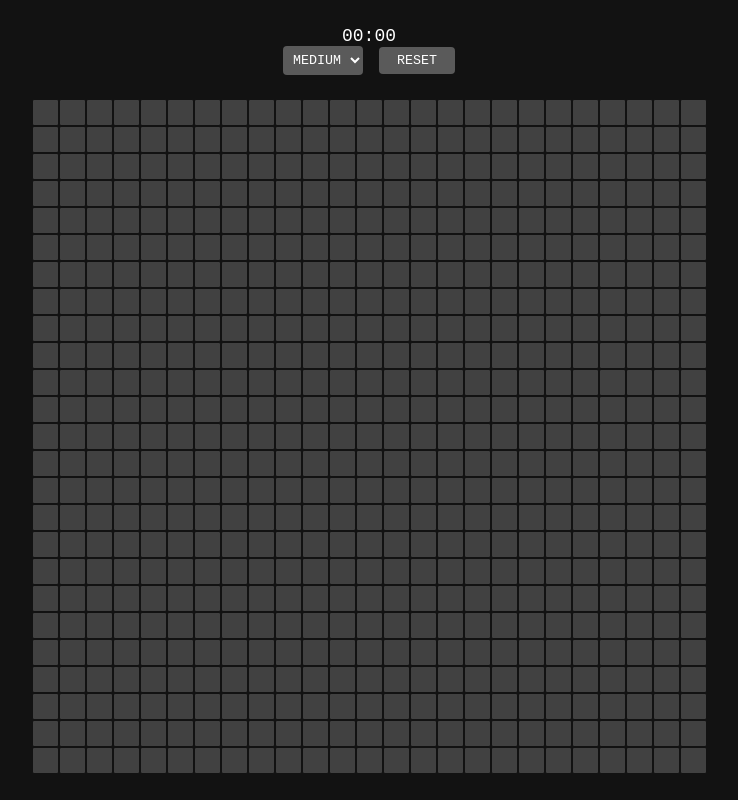
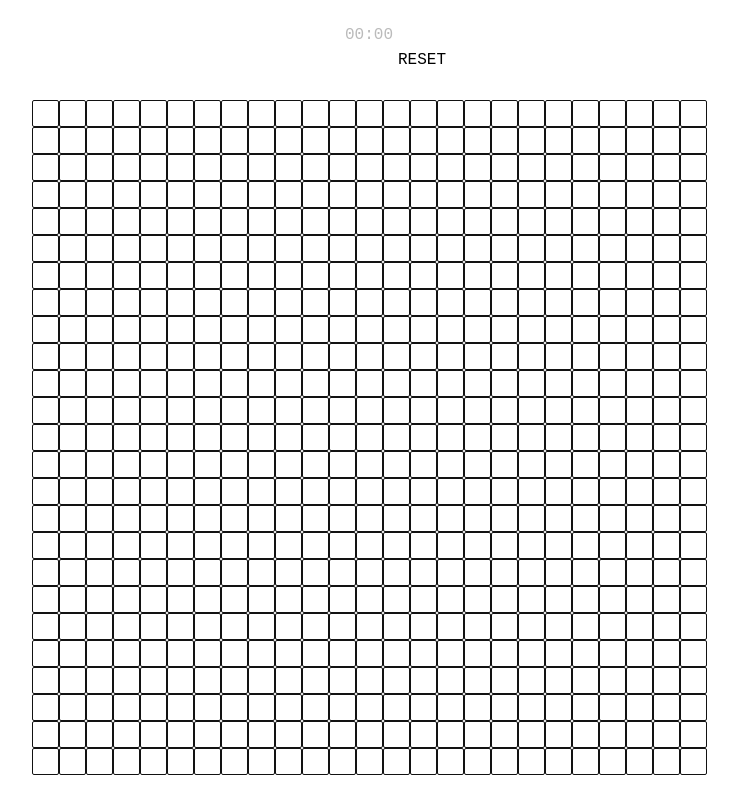
Before and after one commit to JakeKo/sweep, a React (Create React App) app: page / in a window 1280 px wide. Shown: the whole page, without its empty margins (271-1009 px from the left). Built offline with nearby package versions, Linux system fonts and the light colour scheme.

Commit message:
Implemented rudimentary style provider

```diff
--- a/package.json
+++ b/package.json
@@ -4,6 +4,7 @@
   "private": true,
   "homepage": "https://jakeko.github.io/sweep",
   "dependencies": {
+    "@callstack/react-theme-provider": "^2.1.0",
     "@testing-library/jest-dom": "^4.2.4",
     "@testing-library/react": "^9.5.0",
     "@testing-library/user-event": "^7.2.1",
--- a/src/App/App.css
+++ b/src/App/App.css
@@ -2,19 +2,3 @@ html, body {
   padding: 0;
   margin: 0;
 }
-
-.app {
-  width: 100vw;
-  height: 100vh;
-  display: flex;
-  flex-direction: column;
-  justify-content: center;
-  align-items: center;
-  background: #121212;
-}
-
-.game-timer {
-  color: white;
-  font-family: monospace;
-  font-size: 18px;
-}
--- a/src/App/App.js
+++ b/src/App/App.js
@@ -4,8 +4,21 @@ import GameControls from '../GameControls/GameControls';
 import Board from '../Board/Board';
 import GameEndAlert from '../GameEndAlert/GameEndAlert';
 import { formatTimerDisplay, BOARD_PARAMETERS, BOARD_STATE } from '../utilities';
+import { ThemeProvider, themes, getStyles } from '../theming';
 
-export default class App extends React.Component {
+const customStyles = (theme, baseStyles) => ({
+    app: {
+        ...baseStyles.flexColCC,
+        width: '100vw',
+        height: '100vh'
+    },
+    gameTimer: {
+        color: theme.color.primary.darker,
+        ...baseStyles.fontBody
+    }
+});
+
+class App extends React.Component {
     constructor(props) {
         super(props);
 
@@ -14,7 +27,8 @@ export default class App extends React.Component {
             boardId: Math.random(),
             boardState: BOARD_STATE.CONTINUE,
             timer: 0,
-            timerLoop: undefined
+            timerLoop: undefined,
+            theme: themes['light']
         };
     }
 
@@ -65,16 +79,21 @@ export default class App extends React.Component {
     }
 
     render = () => {
-        const { difficulty, boardId, boardState, timer } = this.state;
+        const { difficulty, boardId, boardState, timer, theme } = this.state;
         const { height, width, mineCount } = BOARD_PARAMETERS[difficulty];
+        const { app, gameTimer } = getStyles(theme, customStyles);
 
         return (
-            <div className='app'>
-                <div className='game-timer'>{formatTimerDisplay(timer)}</div>
-                <GameControls difficulty={difficulty} changeGameDifficulty={this.changeGameDifficulty} resetGame={this.resetGame} />
-                <Board id={boardId} height={height} width={width} mineCount={mineCount} emitBoardState={this.respondToBoardState} />
-                {boardState !== BOARD_STATE.CONTINUE && <GameEndAlert boardState={boardState} timerValue={timer} resetGame={this.resetGame} />}
-            </div>
+            <ThemeProvider theme={theme}>
+                <div style={app}>
+                    <div style={gameTimer}>{formatTimerDisplay(timer)}</div>
+                    <GameControls difficulty={difficulty} changeGameDifficulty={this.changeGameDifficulty} resetGame={this.resetGame} />
+                    <Board id={boardId} height={height} width={width} mineCount={mineCount} emitBoardState={this.respondToBoardState} />
+                    {boardState !== BOARD_STATE.CONTINUE && <GameEndAlert boardState={boardState} timerValue={timer} resetGame={this.resetGame} />}
+                </div>
+            </ThemeProvider>
         );
     }
 };
+
+export default App;
--- a/src/Board/Board.css
+++ /dev/null
@@ -1,23 +0,0 @@
-.board {
-    display: flex;
-}
-
-.column {
-    display: flex;
-    flex-direction: column;
-}
-
-.cell {
-    height: 25px;
-    width: 25px;
-    border: 1px solid #121212;
-    display: inline-block;
-    display: flex;
-    justify-content: center;
-    align-items: center;
-    font-family: monospace;
-    font-weight: bold;
-    font-size: 18px;
-    border-radius: 2px;
-    cursor: pointer;
-}
--- a/src/Board/Board.js
+++ b/src/Board/Board.js
@@ -1,10 +1,10 @@
 import React from 'react';
-import './Board.css';
+import HiddenCell from '../HiddenCell/HiddenCell';
 import RevealedCell from '../RevealedCell/RevealedCell';
-import HiddenCell from '../HiddenCell/HiddenCell';
+import { getStyles, withTheme } from '../theming';
 import { BOARD_STATE } from '../utilities';
 
-export default class Board extends React.Component {
+class Board extends React.Component {
     constructor(props) {
         super(props);
         this.state = this.initializeBoard(props);
@@ -109,16 +109,20 @@ export default class Board extends React.Component {
     }
 
     render = () => {
+        const { flexRow, flexCol } = getStyles(this.props.theme);
+
         return (
-            <div className='board'>
+            <div style={flexRow}>
                 {this.state.matrix.map(column =>
-                    <div className='column' key={Math.random()}>
-                        {column.map(cell => cell.isRevealed ?
-                            <RevealedCell key={Math.random()} isMine={cell.isMine} mineCount={cell.mineCount} /> :
-                            <HiddenCell key={Math.random()} x={cell.x} y={cell.y} isFlagged={cell.isFlagged} revealCell={this.revealCell} toggleFlagCell={this.toggleFlagCell} />)}
+                    <div style={flexCol} key={Math.random()}>
+                        {column.map(cell => cell.isRevealed
+                            ? <RevealedCell key={Math.random()} {...cell} />
+                            : <HiddenCell key={Math.random()} {...cell} revealCell={this.revealCell} toggleFlagCell={this.toggleFlagCell} />)}
                     </div>
                 )}
             </div>
         );
     }
 };
+
+export default withTheme(Board);
--- a/src/GameControls/GameControls.css
+++ /dev/null
@@ -1,47 +0,0 @@
-.game-controls {
-    margin-bottom: 24px;
-    font-size: 16px;
-}
-
-.game-difficulty {
-    border: none;
-    outline: none;
-    font-family: monospace;
-    background-color: rgba(255, 255, 255, 0.3);
-    color: white;
-    padding: 6px;
-    margin: 0 8px;
-    cursor: pointer;
-    border-radius: 4px;
-}
-
-.game-difficulty option {
-    background-color: #121212;
-    border: none;
-    outline: none;
-    cursor: pointer;
-}
-
-.game-difficulty:after {
-    width: 0;
-    height: 0;
-    border-left: 6px solid transparent;
-    border-right: 6px solid transparent;
-    border-top: 6px solid white;
-    position: absolute;
-    top: 40%;
-    right: 5px;
-    content: "";
-}
-
-.game-reset {
-    background: rgba(255, 255, 255, 0.3);
-    border: none;
-    outline: none;
-    font-family: monospace;
-    color: white;
-    padding: 6px 18px;
-    margin: 0 8px;
-    cursor: pointer;
-    border-radius: 4px;
-}
--- a/src/GameControls/GameControls.js
+++ b/src/GameControls/GameControls.js
@@ -1,19 +1,68 @@
 import React from 'react';
-import './GameControls.css';
+import { getStyles, withTheme } from '../theming';
 
-export default class GameControls extends React.Component {
+const customStyles = (theme, baseStyles) => ({
+    controls: {
+        marginBottom: '24px',
+        ...baseStyles.fontBody
+    },
+    diff: {
+        border: 'none',
+        outline: 'none',
+        ...baseStyles.fontBody,
+        background: 'rgba(255, 255, 255, 0.3)',
+        color: theme.color.primary.lighter,
+        padding: '6px',
+        margin: '0 8px',
+        cursor: 'pointer',
+        borderRadius: '4px',
+        '&:after': {
+            width: 0,
+            height: 0,
+            borderLeft: '6px solid transparent',
+            borderRight: '6px solid transparent',
+            borderTop: '6px solid white',
+            position: 'absolute',
+            top: '40%',
+            right: '5px',
+            content: ''
+        }
+    },
+    opt: {
+        background: '#121212',
+        border: 'none',
+        outline: 'none',
+        cursor: 'pointer'
+    },
+    reset: {
+        background: 'rgba(255, 255, 255, 0.3)',
+        border: 'none',
+        outline: 'none',
+        ...baseStyles.fontBody,
+        color: theme.color.primary.lightest,
+        padding: '6px 18px',
+        margin: '0 8px',
+        cursor: 'pointer',
+        borderRadius: '4px'
+    }
+});
+
+class GameControls extends React.Component {
     render = () => {
-        const { difficulty, changeGameDifficulty, resetGame } = this.props;
+        const { difficulty, changeGameDifficulty, resetGame, theme } = this.props;
+        const { controls, diff, opt, reset } = getStyles(theme, customStyles);
 
         return (
-            <form className='game-controls'>
-                <select className='game-difficulty' value={difficulty} onChange={changeGameDifficulty}>
-                    <option value='easy'>EASY</option>
-                    <option value='medium'>MEDIUM</option>
-                    <option value='hard'>HARD</option>
+            <form style={controls}>
+                <select style={diff} value={difficulty} onChange={changeGameDifficulty}>
+                    <option style={opt} value='easy'>EASY</option>
+                    <option style={opt} value='medium'>MEDIUM</option>
+                    <option style={opt} value='hard'>HARD</option>
                 </select>
-                <button className='game-reset' onClick={resetGame}>RESET</button>
+                <button style={reset} onClick={resetGame}>RESET</button>
             </form>
         );
     }
 }
+
+export default withTheme(GameControls);
--- a/src/GameEndAlert/GameEndAlert.js
+++ b/src/GameEndAlert/GameEndAlert.js
@@ -1,19 +1,52 @@
 import React from 'react';
-import './GameEndAlert.css';
-import { formatTimerDisplay, BOARD_STATE } from '../utilities';
+import { getStyles, withTheme } from '../theming';
+import { BOARD_STATE, formatTimerDisplay } from '../utilities';
 
-export default class GameEndAlert extends React.Component {
+const customStyles = (theme, baseStyles) => ({
+    background: {
+        position: 'absolute',
+        width: '100vw',
+        height: '100vh',
+        zIndex: 1,
+        background: 'rgba(0, 0, 0, 0.4)'
+    },
+    alert: {
+        position: 'absolute',
+        ...baseStyles.flexColCC,
+        color: theme.color.primary.standard,
+        ...baseStyles.fontBody,
+        zIndex: 2,
+        textAlign: 'center'
+    },
+    acknowledgement: {
+        border: 'none',
+        outline: 'none',
+        color: '#151515',
+        ...baseStyles.fontBody,
+        background: theme.color.primary.lightest,
+        padding: '8px 48px',
+        marginTop: '24px',
+        borderRadius: '4px',
+        cursor: 'pointer'
+    }
+});
+
+class GameEndAlert extends React.Component {
     render = () => {
-        const { boardState, timerValue, resetGame } = this.props;
+        const { boardState, timerValue, resetGame, theme } = this.props;
+        const { background, alert, acknowledgement } = getStyles(theme, customStyles);
+
         return (
             <React.Fragment>
-                <div className='game-end-background'></div>
-                <form className='game-end-alert'>
+                <div style={background}></div>
+                <form style={alert}>
                     {boardState === BOARD_STATE.WIN ? 'You won!' : 'Game over.'}<br />
                     Game time: {formatTimerDisplay(timerValue)}
-                    <button className='game-end-acknowledgement' onClick={resetGame}>RESET</button>
+                    <button style={acknowledgement} onClick={resetGame}>RESET</button>
                 </form>
             </React.Fragment>
         )
     }
 }
+
+export default withTheme(GameEndAlert);
--- a/src/HiddenCell/HiddenCell.js
+++ b/src/HiddenCell/HiddenCell.js
@@ -1,7 +1,28 @@
 import React from 'react';
-import './HiddenCell.css';
+import { withTheme, getStyles } from '../theming';
 
-export default class HiddenCell extends React.Component {
+const customStyles = (theme, baseStyles) => ({
+    cell: {
+        height: '25px',
+        width: '25px',
+        border: '1px solid #121212',
+        ...baseStyles.flexRowCC,
+        ...baseStyles.fontBody,
+        borderRadius: '2px',
+        cursor: 'pointer'
+    },
+    hidden: {
+        background: 'rgba(255, 255, 255, 0.2)',
+        '&:hover': {
+            background: 'rgba(255, 255, 255, 0.3)'
+        }
+    },
+    flagged: {
+        color: theme.color.primary.standard
+    }
+});
+
+class HiddenCell extends React.Component {
     onClickHandler = event => {
         event.preventDefault();
 
@@ -10,21 +31,17 @@ export default class HiddenCell extends React.Component {
         else if (event.type === 'click' && !isFlagged) revealCell(x, y);
     }
 
-    evaluateCellClass = () => {
-        return ['cell', 'cell-hidden', this.props.isFlagged ? 'cell-flagged' : ''].join(' ');
-    }
-
-    evaluteCellContent = () => {
-        return this.props.isFlagged ? 'X' : '';
-    }
-
     render = () => {
+        const { theme, isFlagged } = this.props;
+        const { cell, hidden, flagged } = getStyles(theme, customStyles);
         return (
             <div
-                className={this.evaluateCellClass()}
+                style={{ ...cell, ...hidden, ...(isFlagged ? flagged: {})}}
                 onClick={this.onClickHandler}
                 onContextMenu={this.onClickHandler}
-            >{this.evaluteCellContent()}</div>
+            >{isFlagged ? 'X' : ''}</div>
         );
     }
 }
+
+export default withTheme(HiddenCell);
--- a/src/RevealedCell/RevealedCell.js
+++ b/src/RevealedCell/RevealedCell.js
@@ -1,18 +1,61 @@
 import React from 'react';
 import './RevealedCell.css';
+import { withTheme, getStyles } from '../theming';
 
-export default class Cell extends React.Component {
-    evaluateCellClass = () => {
-        return ['cell', 'cell-revealed', this.props.isMine ? 'cell-mine' : `cell-value-${this.props.mineCount}`].join(' ');
-    }
+const colors = {
+    1: 'blue',
+    2: 'green',
+    3: 'red',
+    4: 'indigo',
+    5: 'purple',
+    6: 'teal',
+    7: 'black',
+    8: 'grey'
+};
+const customStyles = (theme, baseStyles) => ({
+    cell: {
+        height: '25px',
+        width: '25px',
+        border: '1px solid #121212',
+        ...baseStyles.flexRowCC,
+        ...baseStyles.fontBody,
+        borderRadius: '2px',
+        cursor: 'pointer'
+    },
+    revealed: {
+        background: 'rgba(255, 255, 255, 0.08)',
+        '&:hover': {
+            background: 'rgba(255, 255, 255, 0.15)'
+        }
+    },
+    mine: {
+        background: '#F06543',
+        color: theme.color.primary.lightest
+    },
+    cellValue: value => ({
+        color: colors[value]
+    })
+});
 
+class Cell extends React.Component {
     evaluteCellContent = () => {
-        return this.props.isMine ? 'M' : (this.props.mineCount > 0 ? this.props.mineCount : '');
+        const { isMine, mineCount } = this.props;
+        return isMine ? 'M' : (mineCount > 0 ? mineCount : '');
     }
 
     render = () => {
+        const { isMine, mineCount, theme } = this.props;
+        const { cell, revealed, mine, cellValue } = getStyles(theme, customStyles);
+        const style = {
+            ...cell,
+            ...revealed,
+            ...(isMine ? mine : cellValue(mineCount))
+        };
+
         return (
-            <div className={this.evaluateCellClass()}>{this.evaluteCellContent()}</div>
+            <div style={style}>{this.evaluteCellContent()}</div>
         );
     }
 }
+
+export default withTheme(Cell);
--- /dev/null
+++ b/src/theming.js
@@ -0,0 +1,185 @@
+import { createTheming } from '@callstack/react-theme-provider';
+
+const themes = {
+    'light': {
+        color: {
+            primary: {
+                darker: '#BBBBBB',
+                standard: '#DDDDDD',
+                lighter: '#FFFFFF'
+            }
+        },
+        font: {
+            body: {
+                typeface: 'monospace',
+                weigth: 'standard',
+                size: '1rem'
+            }
+        }
+    },
+    'dark': {
+
+    },
+    'high-contrast': {
+
+    }
+};
+
+const { ThemeProvider, withTheme } = createTheming(themes['light']);
+
+const getStyles = (theme, customStyles = () => ({})) => {
+    const flexRow = {
+        display: 'flex',
+        flexDirection: 'row'
+    };
+
+    const flexCol = {
+        display: 'flex',
+        flexDirection: 'column'
+    };
+
+    const flexRowTL = {
+        ...flexRow,
+        justifyContent: 'flex-start',
+        alignItems: 'flex-start'
+    };
+
+    const flexRowTC = {
+        ...flexRow,
+        justifyContent: 'center',
+        alignItems: 'flex-start'
+    };
+
+    const flexRowTR = {
+        ...flexRow,
+        justifyContent: 'flex-end',
+        alignItems: 'flex-start'
+    };
+
+    const flexRowCL = {
+        ...flexRow,
+        justifyContent: 'flex-start',
+        alignItems: 'center'
+    };
+
+    const flexRowCC = {
+        ...flexRow,
+        justifyContent: 'center',
+        alignItems: 'center'
+    };
+
+    const flexRowCR = {
+        ...flexRow,
+        justifyContent: 'flex-end',
+        alignItems: 'center'
+    };
+
+    const flexRowBL = {
+        ...flexRow,
+        justifyContent: 'flex-start',
+        alignItems: 'flex-end'
+    };
+
+    const flexRowBC = {
+        ...flexRow,
+        justifyContent: 'center',
+        alignItems: 'flex-end'
+    };
+
+    const flexRowBR = {
+        ...flexRow,
+        justifyContent: 'flex-end',
+        alignItems: 'flex-end'
+    };
+
+    const flexColTL = {
+        ...flexCol,
+        justifyContent: 'flex-start',
+        alignItems: 'flex-start'
+    };
+
+    const flexColTC = {
+        ...flexCol,
+        justifyContent: 'flex-start',
+        alignItems: 'center'
+    };
+
+    const flexColTR = {
+        ...flexCol,
+        justifyContent: 'flex-start',
+        alignItems: 'flex-end'
+    };
+
+    const flexColCL = {
+        ...flexCol,
+        justifyContent: 'center',
+        alignItems: 'flex-start'
+    };
+
+    const flexColCC = {
+        ...flexCol,
+        justifyContent: 'center',
+        alignItems: 'center'
+    };
+
+    const flexColCR = {
+        ...flexCol,
+        justifyContent: 'center',
+        alignItems: 'flex-end'
+    };
+
+    const flexColBL = {
+        ...flexCol,
+        justifyContent: 'flex-end',
+        alignItems: 'flex-start'
+    };
+
+    const flexColBC = {
+        ...flexCol,
+        justifyContent: 'flex-end',
+        alignItems: 'center'
+    };
+
+    const flexColBR = {
+        ...flexCol,
+        justifyContent: 'flex-end',
+        alignItems: 'flex-end'
+    };
+
+    const fontBody = {
+        fontFamily: theme.font.body.typeface,
+        fontWeight: theme.font.body.weight,
+        fontSize: theme.font.body.size
+    };
+
+    const baseStyles = {
+        flexRow,
+        flexCol,
+        flexRowTL,
+        flexRowTC,
+        flexRowTR,
+        flexRowCL,
+        flexRowCC,
+        flexRowCR,
+        flexRowBL,
+        flexRowBC,
+        flexRowBR,
+        flexColTL,
+        flexColTC,
+        flexColTR,
+        flexColCL,
+        flexColCC,
+        flexColCR,
+        flexColBL,
+        flexColBC,
+        flexColBR,
+        fontBody
+    };
+
+    return {
+        ...baseStyles,
+        ...customStyles(theme, baseStyles)
+    };
+}
+
+export { ThemeProvider, withTheme, themes, getStyles };
```
Also changed, not shown: src/GameEndAlert/GameEndAlert.css (deleted, +0 -33 lines), 1 other file (tests, documents, lock files or other folders).
